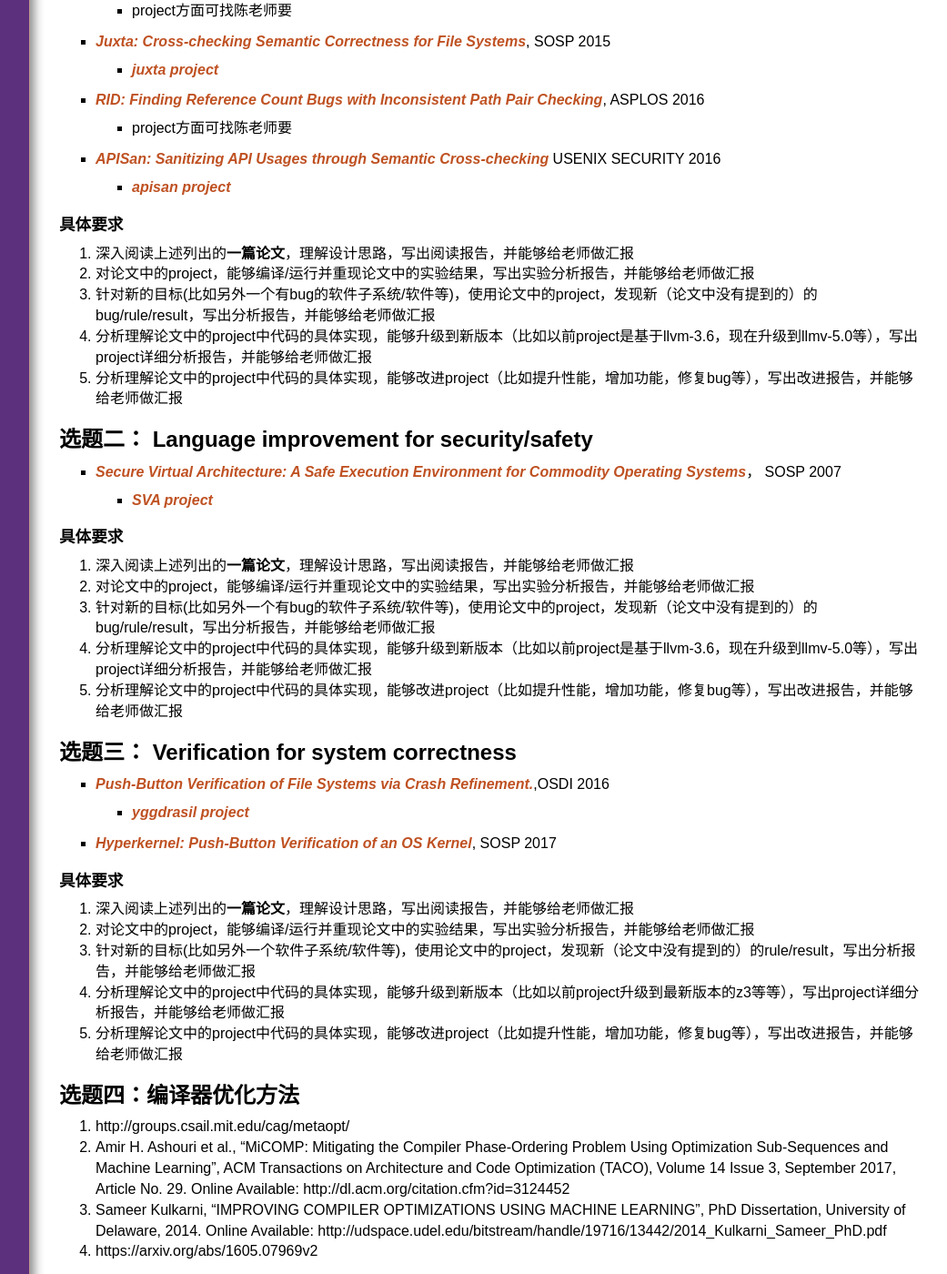
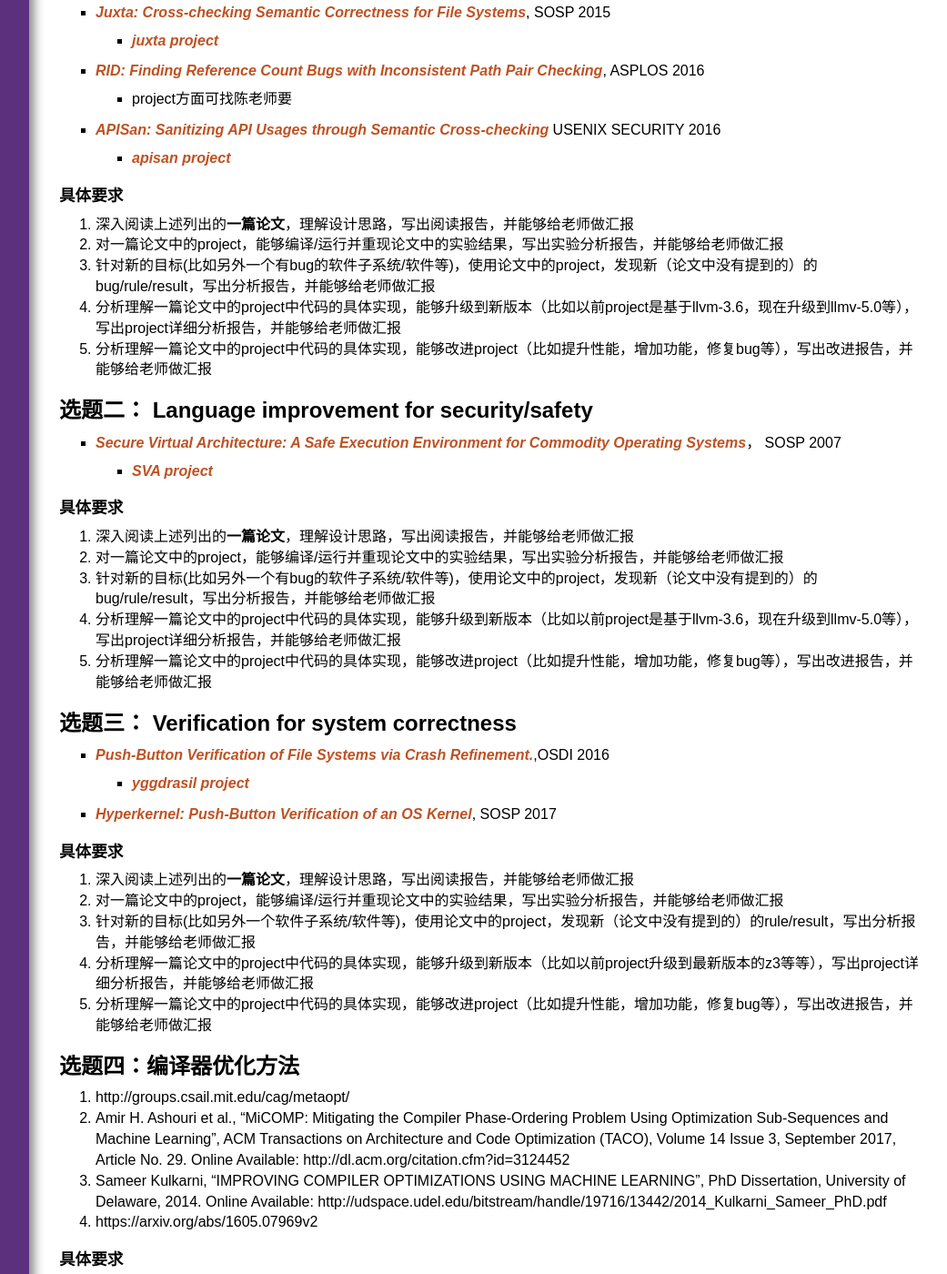
Before and after one commit to chyyuu/compiler_course_info, a Jekyll site: the page built from readinglist.md, in a window 1280 px wide and 1400 px high, scrolled down 592 px. Shown: the whole window at 91% size, without its empty margins (234-1275 px from the left). Built offline with Jekyll 4.4.1, drawn with Linux system fonts in a browser that asks for light colours; nearby versions of some CDN libraries; our own code applies the rules of GitHub Pages for plain Markdown files; some of the changed text lies outside the part shown.

Commit message:
Update readinglist.md

```diff
--- a/readinglist.md
+++ b/readinglist.md
@@ -40,10 +38,10 @@
 
 ### 具体要求
 1. 深入阅读上述列出的**一篇论文**，理解设计思路，写出阅读报告，并能够给老师做汇报
-2. 对论文中的project，能够编译/运行并重现论文中的实验结果，写出实验分析报告，并能够给老师做汇报
+2. 对一篇论文中的project，能够编译/运行并重现论文中的实验结果，写出实验分析报告，并能够给老师做汇报
 3. 针对新的目标(比如另外一个有bug的软件子系统/软件等)，使用论文中的project，发现新（论文中没有提到的）的bug/rule/result，写出分析报告，并能够给老师做汇报
-4. 分析理解论文中的project中代码的具体实现，能够升级到新版本（比如以前project是基于llvm-3.6，现在升级到llmv-5.0等），写出project详细分析报告，并能够给老师做汇报
-5. 分析理解论文中的project中代码的具体实现，能够改进project（比如提升性能，增加功能，修复bug等），写出改进报告，并能够给老师做汇报
+4. 分析理解一篇论文中的project中代码的具体实现，能够升级到新版本（比如以前project是基于llvm-3.6，现在升级到llmv-5.0等），写出project详细分析报告，并能够给老师做汇报
+5. 分析理解一篇论文中的project中代码的具体实现，能够改进project（比如提升性能，增加功能，修复bug等），写出改进报告，并能够给老师做汇报
 
 ## 选题二： Language improvement for security/safety
  - [Secure Virtual Architecture: A Safe Execution Environment for Commodity Operating Systems](http://llvm.org/pubs/2007-SOSP-SVA.pdf)， SOSP 2007
@@ -52,10 +50,10 @@
 
 ### 具体要求
 1. 深入阅读上述列出的**一篇论文**，理解设计思路，写出阅读报告，并能够给老师做汇报
-2. 对论文中的project，能够编译/运行并重现论文中的实验结果，写出实验分析报告，并能够给老师做汇报
+2. 对一篇论文中的project，能够编译/运行并重现论文中的实验结果，写出实验分析报告，并能够给老师做汇报
 3. 针对新的目标(比如另外一个有bug的软件子系统/软件等)，使用论文中的project，发现新（论文中没有提到的）的bug/rule/result，写出分析报告，并能够给老师做汇报
-4. 分析理解论文中的project中代码的具体实现，能够升级到新版本（比如以前project是基于llvm-3.6，现在升级到llmv-5.0等），写出project详细分析报告，并能够给老师做汇报
-5. 分析理解论文中的project中代码的具体实现，能够改进project（比如提升性能，增加功能，修复bug等），写出改进报告，并能够给老师做汇报
+4. 分析理解一篇论文中的project中代码的具体实现，能够升级到新版本（比如以前project是基于llvm-3.6，现在升级到llmv-5.0等），写出project详细分析报告，并能够给老师做汇报
+5. 分析理解一篇论文中的project中代码的具体实现，能够改进project（比如提升性能，增加功能，修复bug等），写出改进报告，并能够给老师做汇报
 
 ## 选题三： Verification for system correctness
  - [Push-Button Verification of File Systems via Crash Refinement.](http://locore.cs.washington.edu/papers/sigurbjarnarson-yggdrasil.pdf),OSDI 2016
@@ -66,10 +64,10 @@
 
 ### 具体要求
 1. 深入阅读上述列出的**一篇论文**，理解设计思路，写出阅读报告，并能够给老师做汇报
-2. 对论文中的project，能够编译/运行并重现论文中的实验结果，写出实验分析报告，并能够给老师做汇报
+2. 对一篇论文中的project，能够编译/运行并重现论文中的实验结果，写出实验分析报告，并能够给老师做汇报
 3. 针对新的目标(比如另外一个软件子系统/软件等)，使用论文中的project，发现新（论文中没有提到的）的rule/result，写出分析报告，并能够给老师做汇报
-4. 分析理解论文中的project中代码的具体实现，能够升级到新版本（比如以前project升级到最新版本的z3等等），写出project详细分析报告，并能够给老师做汇报
-5. 分析理解论文中的project中代码的具体实现，能够改进project（比如提升性能，增加功能，修复bug等），写出改进报告，并能够给老师做汇报
+4. 分析理解一篇论文中的project中代码的具体实现，能够升级到新版本（比如以前project升级到最新版本的z3等等），写出project详细分析报告，并能够给老师做汇报
+5. 分析理解一篇论文中的project中代码的具体实现，能够改进project（比如提升性能，增加功能，修复bug等），写出改进报告，并能够给老师做汇报
 
 ## 选题四：编译器优化方法
 
```
Also changed, not shown: other parts of readinglist.md (+1 -3 lines).
